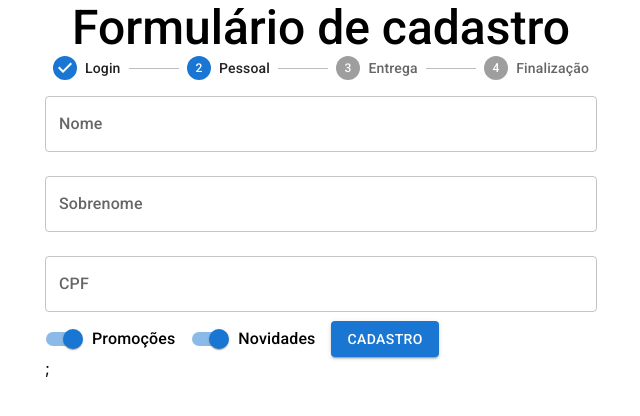
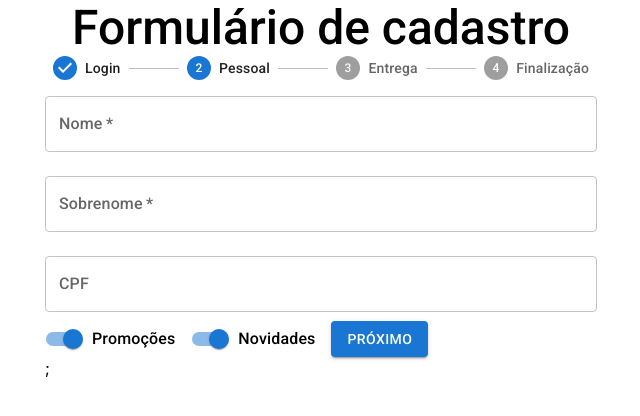
Before and after one commit to kassiakellem/formulario-react, a React (Create React App) app: page / in a window 1280 px wide. Both pictures are taken after typing "name@example.com", "Sample123" into the empty fields and a click on the button "PRÓXIMO". Shown: the top 416 px of the page, without its empty margins (319-959 px from the left). Built offline with nearby package versions, Linux system fonts and the light colour scheme.

Commit message:
modulo formulario = contextos e providers
O que aprendemos nessa aula:

Extraindo lógica da parte de renderização

Boas práticas na reutilização de funcionalidades

Usando contextos no React para resolver o problema de prop drilling

Problemas de informações demais e complexidade de código

```diff
--- a/src/App.js
+++ b/src/App.js
@@ -2,36 +2,33 @@ import { Component } from "react";
 import "./App.css";
 import FormularioCadastro from "./Componente/FormularioCadastro/FormularioCadastro";
 import { Container, Typography } from "@mui/material";
-import '@fontsource/roboto/500.css';
-
+import "@fontsource/roboto/500.css";
+import { validarCPF, validarSenha, validarTexto } from "./models/cadastro";
+import { ValidacaoCadastro } from "./contexts/ValidacaoCadastro";
 
 class App extends Component {
-  render(){
+  render() {
     return (
-      <Container component="article" maxWidth='sm'>
-        <Typography variant="h3"
-         component="h1"
-          align="center">
-
-        Formulário de cadastro
-
-         </Typography>
-        <FormularioCadastro aoEnviar={aoEnviarForm} validarCPF={validarCPF}/>
-
+      <Container component="article" maxWidth="sm">
+        <Typography variant="h3" component="h1" align="center">
+          Formulário de cadastro
+        </Typography>
+        <ValidacaoCadastro.Provider
+          value={{
+            cpf: validarCPF,
+            senha: validarSenha,
+            nome: validarTexto,
+            sobrenome: validarTexto,
+          }}
+        >
+          <FormularioCadastro aoEnviar={aoEnviarForm} />
+        </ValidacaoCadastro.Provider>
       </Container>
     );
   }
 }
-function aoEnviarForm(dados){
+function aoEnviarForm(dados) {
   console.log(dados);
 }
 
-function validarCPF(cpf){
-  if(cpf.length !== 11){
-  return {valido: false, texto:"CPF deve ter 11 digitos"}
-}else{
-  return {valido:true, texto:""}
-}
-}
-
 export default App;
--- a/src/Componente/FormularioCadastro/DadosEntrega/DadosEntrega.jsx
+++ b/src/Componente/FormularioCadastro/DadosEntrega/DadosEntrega.jsx
@@ -1,24 +1,35 @@
 import React, { useState } from "react";
 import { Button, TextField } from "@mui/material";
+import { possoEnviar } from "../../possoEnviar";
 
+function DadosEntrega({ aoEnviar, validacoes }) {
+  const [cep, setCep] = useState("");
+  const [endereco, setEndereco] = useState("");
+  const [numero, setNumero] = useState("");
+  const [estado, setEstado] = useState("");
+  const [cidade, setCidade] = useState("");
+  const [erros, setErros] = useState({});
 
-function DadosEntrega({aoEnviar}) {
-  const [cep,setCep] = useState("");
-const [endereco,setEndereco] = useState("");
-const [numero,setNumero] = useState("");
-const [estado,setEstado] = useState("");
-const [cidade,setCidade] = useState("");
+  function validarCampos(event) {
+    const { name, value } = event.target;
+    const novoEstado = { ...erros };
+    novoEstado[name] = validacoes[name](value);
+    setErros(novoEstado);
+    console.log(novoEstado);
+  }
+
 
   return (
     <form
       onSubmit={(event) => {
         event.preventDefault();
-      aoEnviar({ cep, endereco, numero, estado, cidade });
-    }}>
+        possoEnviar(erros) && aoEnviar({ cep, endereco, numero, estado, cidade });
+      }}
+    >
       <TextField
         value={cep}
         onChange={(event) => {
-        setCep(event.target.value)
+          setCep(event.target.value);
         }}
         id="cep"
         label="CEP"
@@ -29,7 +40,7 @@ const [cidade,setCidade] = useState("");
       <TextField
         value={endereco}
         onChange={(event) => {
-       setEndereco(event.target.value)
+          setEndereco(event.target.value);
         }}
         id="endereco"
         label="Endereço"
@@ -41,7 +52,7 @@ const [cidade,setCidade] = useState("");
       <TextField
         value={numero}
         onChange={(event) => {
-       setNumero(event.target.value)
+          setNumero(event.target.value);
         }}
         id="numero"
         label="Numero"
@@ -52,7 +63,7 @@ const [cidade,setCidade] = useState("");
       <TextField
         value={estado}
         onChange={(event) => {
-       setEstado(event.target.value)
+          setEstado(event.target.value);
         }}
         id="estado"
         label="Estado"
@@ -63,7 +74,7 @@ const [cidade,setCidade] = useState("");
       <TextField
         value={cidade}
         onChange={(event) => {
-       setCidade(event.target.value)
+          setCidade(event.target.value);
         }}
         id="cidade"
         label="Cidade"
--- a/src/Componente/FormularioCadastro/DadosPessoais.jsx
+++ b/src/Componente/FormularioCadastro/DadosPessoais.jsx
@@ -1,4 +1,4 @@
-import React, { useState } from "react";
+import React, { useContext, useState } from "react";
 
 import {
   Button,
@@ -7,57 +7,97 @@ import {
   Switch,
   TextField,
 } from "@mui/material";
+import { ValidacaoCadastro } from "../../contexts/ValidacaoCadastro";
 
-function DadosPessoais({ aoEnviar, validarCPF }) {
+function DadosPessoais({ aoEnviar }) {
   const [nome, setNome] = useState("");
   const [sobrenome, setSobrenome] = useState("");
   const [cpf, setCpf] = useState("");
   const [promocoes, setPromocoes] = useState(true);
   const [novidades, setNovidades] = useState(true);
+  const objetosDeValidacao = {
+    cpf: { valido: true, texto: "" },
+    nome: { valido: true, texto: "" },
+    sobrenome: { valido: true, texto: "" },
+  };
+  const [erros, setErros] = useState(objetosDeValidacao);
 
-  const [erros, setErros] = useState({ cpf: { valido: true, texto: "" } });
+  const validacoes = useContext(ValidacaoCadastro);
+
+  function validarCampos(event) {
+    const { name, value } = event.target;
+    validarPeloName(name, value);
+  }
+  function validarPeloName(name, value) {
+    if (validacoes[name] != undefined) {
+      const novoEstado = { ...erros };
+      novoEstado[name] = validacoes[name](value);
+      setErros((estadoAnterior) => novoEstado);
+      console.log(erros);
+    }
+  }
+
+  function possoEnviar() {
+    validarPeloName("nome", nome);
+    for (let campo in erros) {
+      if (!erros[campo].valido) {
+        return false;
+      }
+    }
+    return true;
+  }
 
   return (
     <form
       onSubmit={(event) => {
         event.preventDefault();
-        aoEnviar({ nome, sobrenome, cpf, promocoes, novidades });
+        if (possoEnviar()) {
+          aoEnviar({ nome, sobrenome, cpf, promocoes, novidades });
+        }
       }}
     >
       <TextField
+        onBlur={validarCampos}
+        error={!erros.nome.valido}
+        helperText={erros.nome.texto}
         value={nome}
         onChange={(event) => {
           setNome(event.target.value);
         }}
         id="nome"
         label="Nome"
+        name="nome"
         variant="outlined"
         margin="normal"
         fullWidth
+        required
       />
       <TextField
+        onBlur={validarCampos}
+        error={!erros.sobrenome.valido}
+        helperText={erros.sobrenome.texto}
         value={sobrenome}
         onChange={(event) => {
           setSobrenome(event.target.value);
         }}
         id="sobrenome"
         label="Sobrenome"
+        name="sobrenome"
         variant="outlined"
         margin="normal"
         fullWidth
+        required
       />
       <TextField
         value={cpf}
         onChange={(event) => {
           setCpf(event.target.value);
         }}
-        onBlur={(event) => {
-          const ehValido = validarCPF(cpf);
-          setErros({ cpf: ehValido });
-        }}
+        onBlur={validarCampos}
         error={!erros.cpf.valido}
         helperText={erros.cpf.texto}
         id="cpf"
+        name="cpf"
         label="CPF"
         variant="outlined"
         margin="normal"
@@ -92,7 +132,7 @@ function DadosPessoais({ aoEnviar, validarCPF }) {
       />
 
       <Button type="submit" variant="contained" color="primary">
-        Cadastro
+        Próximo
       </Button>
     </form>
   );
--- a/src/Componente/FormularioCadastro/DadosUsuario.jsx
+++ b/src/Componente/FormularioCadastro/DadosUsuario.jsx
@@ -1,22 +1,46 @@
 import { Button, TextField } from "@mui/material";
-import React, { useState } from "react";
+import React, { useContext, useState } from "react";
+import { possoEnviar } from "../possoEnviar";
+import { ValidacaoCadastro } from "../../contexts/ValidacaoCadastro";
 
-function DadosUsuario({aoEnviar}) {
+function DadosUsuario({ aoEnviar }) {
   const [email, setEmail] = useState("");
   const [senha, setSenha] = useState("");
+  const objetosDeValidacao = {
+    senha: { valido: true, texto: "" },
+  };
+  const [erros, setErros] = useState(objetosDeValidacao);
+
+  const validacoes= useContext(ValidacaoCadastro)
+
+  function validarCampos(event) {
+    const { name, value } = event.target;
+    if (validacoes[name] == undefined) {
+      return;
+    }
+
+    const novoEstado = { ...erros };
+    novoEstado[name] = validacoes[name](value);
+    setErros(novoEstado);
+  }
 
   return (
-    <form onSubmit={(event) => {
+    <form
+      onSubmit={(event) => {
         event.preventDefault();
-    aoEnviar({email,senha})
+        if (possoEnviar(erros)) {
+          aoEnviar({ email, senha });
         }
-    }>
+      }}
+    >
       <TextField
+        onBlur={validarCampos}
         value={email}
         onChange={(event) => {
-        setEmail(event.target.value)
+          setEmail(event.target.value);
         }}
         id="email"
+        name="email"
         label="email"
         type="email"
         required
@@ -25,11 +49,15 @@ function DadosUsuario({aoEnviar}) {
         fullWidth
       />
       <TextField
+        onBlur={validarCampos}
+        error={!erros.senha.valido}
+        helperText={erros.senha.texto}
         value={senha}
         onChange={(event) => {
-        setSenha(event.target.value)
+          setSenha(event.target.value);
         }}
         id="senha"
+        name="senha"
         label="senha"
         type="password"
         required
--- a/src/Componente/FormularioCadastro/FormularioCadastro.jsx
+++ b/src/Componente/FormularioCadastro/FormularioCadastro.jsx
@@ -5,7 +5,7 @@ import DadosEntrega from "./DadosEntrega/DadosEntrega";
 import { Step, StepLabel, Stepper, Typography } from "@mui/material";
 
 
-function FormularioCadastro({ aoEnviar, validarCPF }) {
+function FormularioCadastro({ aoEnviar, validacoes }) {
   const [etapaAtual, setEtapaAtual] = useState(0);
   const [dadosColetados, setDados] = useState("")
   useEffect(()=>{
@@ -14,9 +14,9 @@ function FormularioCadastro({ aoEnviar, validarCPF }) {
 }})
 
   const Formulario = [
-  <DadosUsuario aoEnviar={ColetarDados}/>,
-  <DadosPessoais aoEnviar={ColetarDados} validarCPF={validarCPF} />,
-  <DadosEntrega aoEnviar={ColetarDados}/>,
+  <DadosUsuario aoEnviar={ColetarDados} validacoes={validacoes}/>,
+  <DadosPessoais aoEnviar={ColetarDados} validacoes={validacoes} />,
+  <DadosEntrega aoEnviar={ColetarDados} validacoes={validacoes}/>,
   <Typography variant="h5" margin={5} textAlign={"center"}>Obrigada pelo cadastro!</Typography>
 ]
 
--- /dev/null
+++ b/src/Componente/possoEnviar.js
@@ -0,0 +1,10 @@
+function possoEnviar(erros) {
+  for (let campo in erros) {
+    if (!erros[campo].valido) {
+      return false;
+    }
+  }
+  return true;
+}
+
+export { possoEnviar };
--- /dev/null
+++ b/src/contexts/ValidacaoCadastro.js
@@ -0,0 +1,5 @@
+import React from "react";
+
+const ValidacaoCadastro = React.createContext()
+
+export {ValidacaoCadastro}
--- /dev/null
+++ b/src/models/cadastro.js
@@ -0,0 +1,25 @@
+function validarCPF(cpf) {
+  if (cpf.length !== 11) {
+    return { valido: false, texto: "CPF deve ter 11 dígitos" };
+  } else {
+    return { valido: true, texto: "" };
+  }
+}
+
+function validarSenha(senha) {
+    if (senha.length <= 4 || senha.length >= 72) {
+      return { valido: false, texto: "Senha deve ter de 4 a 72 dígitos" };
+    } else {
+      return { valido: true, texto: "" };
+    }
+  }
+
+  function validarTexto(texto) {
+    if (texto.length <= 0 || texto.length >= 72) {
+      return { valido: false, texto: "O campo deve ter de 4 a 72 dígitos" };
+    } else {
+      return { valido: true, texto: "" };
+    }
+  }
+
+  export {validarCPF, validarSenha, validarTexto};
```
Lines whose indentation alone changed are shown as unchanged.
